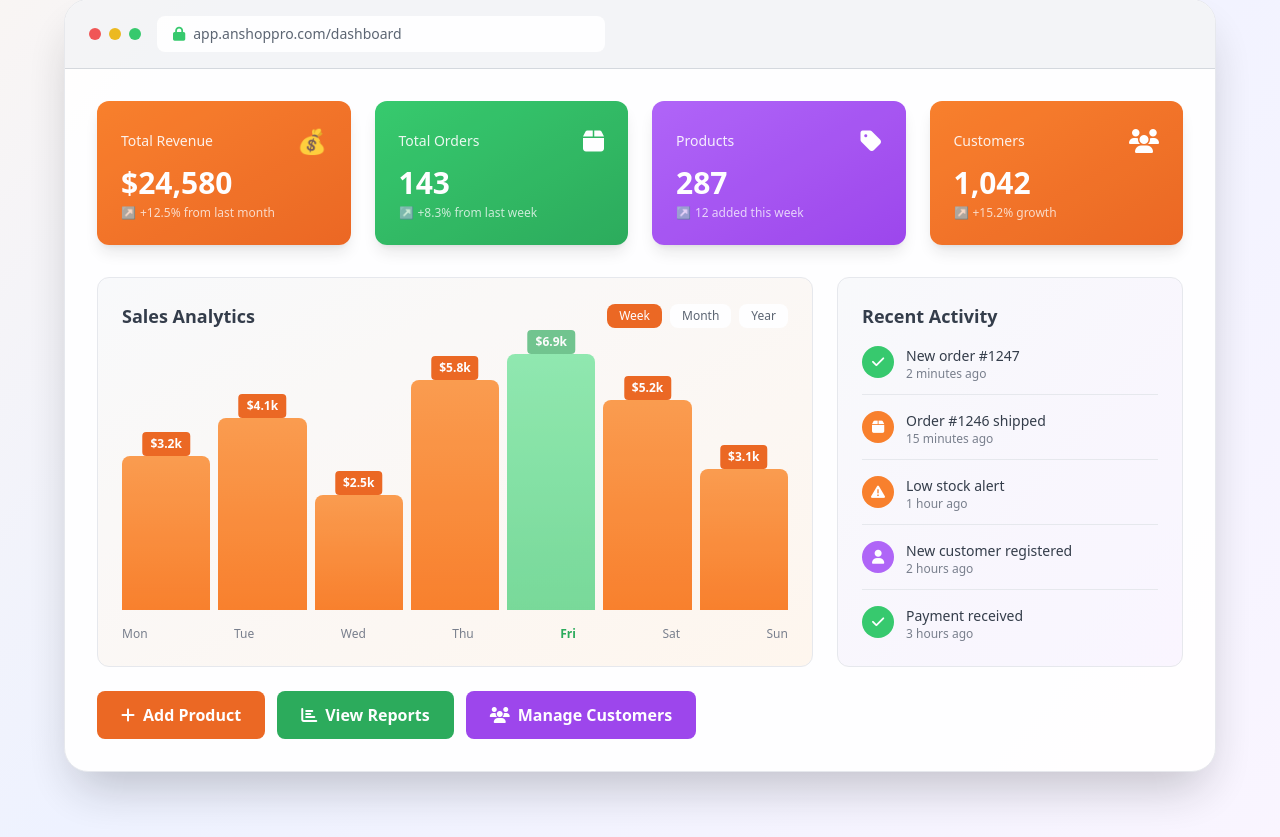
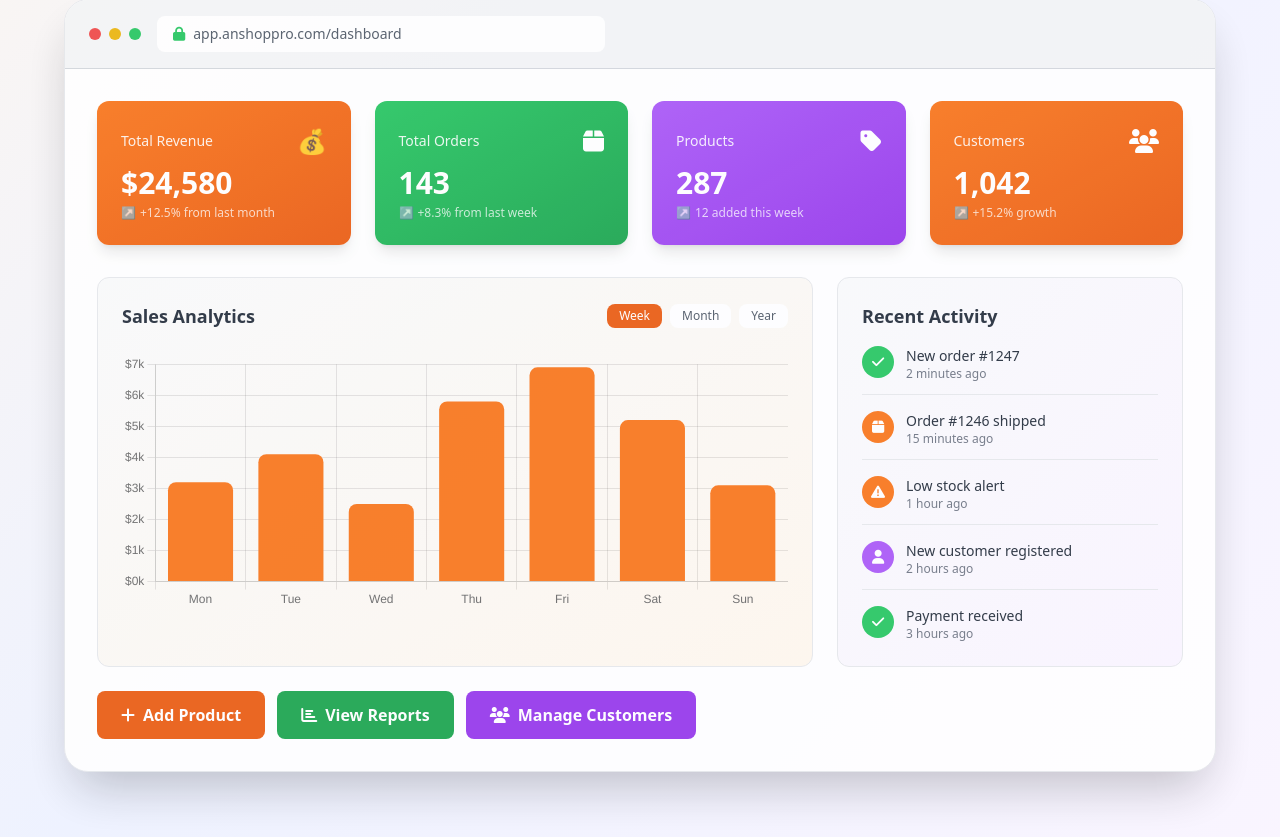
Before and after one commit to anmamuncoder/multi-shop-management-backend, a Django app: page / in a window 1280 px wide. Shown: the part 605-1442 px from the top of the page. Run offline with Django 5.2, Linux system fonts and the light colour scheme; parts of the project's set-up code (start-up, migrations or seed data) failed here and were passed over; some libraries are stand-ins or nearby versions.

Commit message:
refactor(wireframe): update static graph to daynamic graph week,month,year base
Add Chart graph with Chart.js and here 3 type of data included weekly analisis data and month and yearly

```diff
--- a/templates/home.html
+++ b/templates/home.html
@@ -165,69 +165,15 @@
                             <div class="flex items-center justify-between mb-6">
                                 <h3 class="text-lg font-bold text-gray-800">Sales Analytics</h3>
                                 <div class="flex space-x-2">
-                                    <button
-                                        class="px-3 py-1 bg-orange-600 text-white text-xs rounded-lg font-medium">Week</button>
-                                    <button
-                                        class="px-3 py-1 bg-white text-gray-600 text-xs rounded-lg font-medium">Month</button>
-                                    <button
-                                        class="px-3 py-1 bg-white text-gray-600 text-xs rounded-lg font-medium">Year</button>
+                                     <button id="btnWeek" onclick="updateChart('week')" class="px-3 py-1 bg-orange-600 text-white text-xs rounded-lg font-medium">Week</button>
+                                     <button id="btnMonth" onclick="updateChart('month')" class="px-3 py-1 bg-white text-gray-600 text-xs rounded-lg font-medium">Month</button>
+                                    <button id="btnYear" onclick="updateChart('year')" class="px-3 py-1 bg-white text-gray-600 text-xs rounded-lg font-medium">Year</button>
                                 </div>
                             </div>
 
-                            <!-- Chart Visualization -->
-                            <div class="h-64 flex items-end justify-between space-x-2">
-                                <div class="flex-1 bg-gradient-to-t from-orange-500 to-orange-400 rounded-t-lg relative"
-                                    style="height: 60%;">
-                                    <div
-                                        class="absolute -top-6 left-1/2 transform -translate-x-1/2 bg-orange-600 text-white text-xs px-2 py-1 rounded font-bold">
-                                        $3.2k</div>
-                                </div>
-                                <div class="flex-1 bg-gradient-to-t from-orange-500 to-orange-400 rounded-t-lg relative"
-                                    style="height: 75%;">
-                                    <div
-                                        class="absolute -top-6 left-1/2 transform -translate-x-1/2 bg-orange-600 text-white text-xs px-2 py-1 rounded font-bold">
-                                        $4.1k</div>
-                                </div>
-                                <div class="flex-1 bg-gradient-to-t from-orange-500 to-orange-400 rounded-t-lg relative"
-                                    style="height: 45%;">
-                                    <div
-                                        class="absolute -top-6 left-1/2 transform -translate-x-1/2 bg-orange-600 text-white text-xs px-2 py-1 rounded font-bold">
-                                        $2.5k</div>
-                                </div>
-                                <div class="flex-1 bg-gradient-to-t from-orange-500 to-orange-400 rounded-t-lg relative"
-                                    style="height: 90%;">
-                                    <div
-                                        class="absolute -top-6 left-1/2 transform -translate-x-1/2 bg-orange-600 text-white text-xs px-2 py-1 rounded font-bold">
-                                        $5.8k</div>
-                                </div>
-                                <div class="flex-1 bg-gradient-to-t from-green-500 to-green-400 rounded-t-lg relative animate-pulse"
-                                    style="height: 100%;">
-                                    <div
-                                        class="absolute -top-6 left-1/2 transform -translate-x-1/2 bg-green-600 text-white text-xs px-2 py-1 rounded font-bold">
-                                        $6.9k</div>
-                                </div>
-                                <div class="flex-1 bg-gradient-to-t from-orange-500 to-orange-400 rounded-t-lg relative"
-                                    style="height: 82%;">
-                                    <div
-                                        class="absolute -top-6 left-1/2 transform -translate-x-1/2 bg-orange-600 text-white text-xs px-2 py-1 rounded font-bold">
-                                        $5.2k</div>
-                                </div>
-                                <div class="flex-1 bg-gradient-to-t from-orange-500 to-orange-400 rounded-t-lg relative"
-                                    style="height: 55%;">
-                                    <div
-                                        class="absolute -top-6 left-1/2 transform -translate-x-1/2 bg-orange-600 text-white text-xs px-2 py-1 rounded font-bold">
-                                        $3.1k</div>
-                                </div>
-                            </div>
-
-                            <div class="flex justify-between text-xs text-gray-500 mt-4">
-                                <span>Mon</span>
-                                <span>Tue</span>
-                                <span>Wed</span>
-                                <span>Thu</span>
-                                <span class="font-bold text-green-600">Fri</span>
-                                <span>Sat</span>
-                                <span>Sun</span>
+                             <!-- Chart Visualization -->
+                            <div class="h-64">
+                                <canvas id="salesChart"></canvas>
                             </div>
                         </div>
 
@@ -1169,6 +1115,9 @@
     </footer>
 
     <script src="https://cdn.jsdelivr.net/npm/@splidejs/splide@4.1.4/dist/js/splide.min.js"></script>
+    <!-- chart -->
+     <script src="https://cdn.jsdelivr.net/npm/chart.js"></script>
+
     <script>
 
     // Smooth scrolling for anchor links
@@ -1198,6 +1147,76 @@
     });
 
 
+  const ctx = document.getElementById("salesChart").getContext("2d");
+
+  const chartData = {
+    week: {
+      labels: ["Mon", "Tue", "Wed", "Thu", "Fri", "Sat", "Sun"],
+      data: [3200, 4100, 2500, 5800, 6900, 5200, 3100],
+    },
+    month: {
+      labels: ["Week 1", "Week 2", "Week 3", "Week 4"],
+      data: [18500, 21200, 19800, 24500],
+    },
+    year: {
+      labels: ["Jan", "Feb", "Mar", "Apr", "May", "Jun", "Jul"],
+      data: [72000, 68000, 81000, 79000, 86000, 91000, 97000],
+    },
+  };
+
+  let salesChart = new Chart(ctx, {
+    type: "bar",
+    data: {
+      labels: chartData.week.labels,
+      datasets: [
+            {
+                label: "Sales ($)",
+                data: chartData.week.data,
+                backgroundColor: "#f97316",
+                borderRadius: 8
+            }
+        ]
+    },
+    options: {
+      responsive: true,
+      maintainAspectRatio: false,
+      plugins: { legend: { display: false } , },
+
+      scales: {
+        y: {
+          beginAtZero: true,
+          ticks: {
+            callback: value => "$" + value / 1000 + "k",
+          }
+        }
+      }
+    }
+  });
+
+  function updateChart(period) {
+    salesChart.data.labels = chartData[period].labels;
+    salesChart.data.datasets[0].data = chartData[period].data;
+    salesChart.update();
+    updateButtons(period);
+  }
+
+  function updateButtons(active) {
+    ["Week", "Month", "Year"].forEach(name => {
+      const btn = document.getElementById("btn" + name);
+
+        if (name.toLowerCase() === active)
+        {
+            btn.classList.remove("bg-white", "text-gray-600");
+            btn.classList.add("bg-orange-600", "text-white");
+        }
+        else
+        {
+            btn.classList.add("bg-white", "text-gray-600");
+            btn.classList.remove("bg-orange-600", "text-white");
+        }
+    });
+  }
+
 
     </script>
 </body>
```
